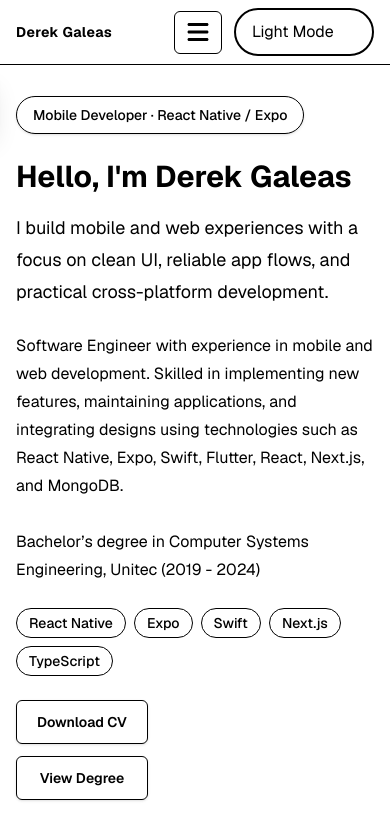
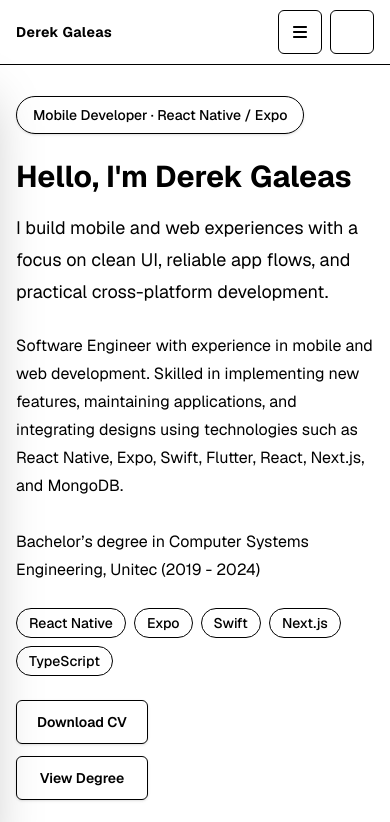
Before and after one commit to DHK2001/portfolio, a Next.js app: page / in a window 390 px wide. Shown: the top 822 px of the page. Built offline with nearby package versions, Linux system fonts and the light colour scheme.

Commit message:
fix menu layout and icon

```diff
--- a/src/app/globals.css
+++ b/src/app/globals.css
@@ -9,7 +9,7 @@
   --secondary-text: #475569;
   --primary-text: #111827;
   --button-text: #ffffff;
-  --menu: rgba(255, 255, 255, 0.95);
+  --menu: #ffffff;
   --highlight: #1d4ed8;
   --icon: #1e293b;
   --cards: #ffffff;
@@ -30,7 +30,7 @@
   --secondary-text: #a8b3c7;
   --primary-text: #f8fafc;
   --button-text: #08111f;
-  --menu: rgba(15, 23, 42, 0.96);
+  --menu: #111827;
   --highlight: #7dd3fc;
   --icon: #f3f4f6;
   --cards: #111827;
--- a/src/app/layout.tsx
+++ b/src/app/layout.tsx
@@ -43,14 +43,14 @@ export default function RootLayout({
         className={`flex min-h-dvh flex-col ${geistSans.variable} ${geistMono.variable}`}
       >
         <header className="fixed left-0 top-0 z-50 w-full border-b border-[color:var(--border)] bg-[color:var(--header-footer)] backdrop-blur">
-          <div className="mx-auto flex h-16 w-full max-w-6xl items-center justify-between gap-6 px-4 sm:px-6">
+          <div className="mx-auto flex h-16 w-full max-w-6xl items-center justify-between gap-3 px-4 sm:gap-6 sm:px-6">
             <a
               href="/"
               className="text-sm font-bold tracking-wide text-[color:var(--primary-text)]"
             >
               Derek Galeas
             </a>
-            <div className="flex items-center gap-3">
+            <div className="flex items-center gap-2 sm:gap-3">
               <NavBar />
               <ThemeToggle />
             </div>
--- a/src/components/NavBar.tsx
+++ b/src/components/NavBar.tsx
@@ -19,7 +19,7 @@ const NavBar = () => {
     return (
       <li
         key={name}
-        className={`text-sm font-medium transition-colors duration-200 hover:text-[var(--highlight)] ${
+        className={`rounded-md px-3 py-3 text-base font-semibold transition-colors duration-200 hover:bg-[color:var(--muted-surface)] hover:text-[var(--highlight)] md:px-0 md:py-0 md:text-sm md:font-medium md:hover:bg-transparent ${
           pathname === link
             ? "text-[var(--highlight)]"
             : "text-[var(--secondary-text)]"
@@ -41,13 +41,12 @@ const NavBar = () => {
         aria-label="Open menu"
         aria-expanded={isOpen}
         aria-controls="mobile-menu"
-        className="rounded-md border border-[color:var(--border)] bg-[color:var(--cards)] p-2 md:hidden"
+        className="relative z-[70] flex h-11 w-11 items-center justify-center rounded-md border border-[color:var(--border)] bg-[color:var(--cards)] text-[color:var(--primary-text)] md:hidden"
         onClick={() => setIsOpen((v) => !v)}
       >
         <FontAwesomeIcon
           icon={isOpen ? faXmark : faBars}
-          size="xl"
-          className="hover:opacity-40"
+          className="h-5 w-5"
         />
       </button>
 
@@ -55,21 +54,21 @@ const NavBar = () => {
         <button
           aria-hidden
           onClick={() => setIsOpen(false)}
-          className="fixed inset-0"
+          className="fixed inset-0 z-[55] bg-black/40 md:hidden"
         />
       )}
 
       <div
         id="mobile-menu"
-        className={`fixed top-16 left-0 h-full w-1/2 max-w-xs
-          border-r border-[color:var(--border)] bg-[var(--menu)] shadow-xl
-          md:hidden z-50
+        className={`fixed left-0 top-16 z-[60] h-[calc(100dvh-4rem)] w-72 max-w-[82vw]
+          border-r border-[color:var(--border)] bg-[var(--menu)] shadow-2xl
+          md:hidden
           transition-transform duration-300 ease-out
           ${isOpen ? "translate-x-0" : "-translate-x-full"}`}
         role="dialog"
         aria-modal="true"
       >
-        <ul className="flex flex-col gap-4 p-4">
+        <ul className="flex flex-col gap-1 p-4">
           {navBarRouterList.map((item) => navButtons(item.path, item.name))}
         </ul>
       </div>
--- a/src/components/ThemeToggle.tsx
+++ b/src/components/ThemeToggle.tsx
@@ -26,11 +26,8 @@ const ThemeToggle = () => {
 
   if (!theme) {
     return (
-      <div
-        className={`relative w-35 h-12 border-2 overflow-hidden
-           rounded-full bg-transparent border-[var(--primary)] flex items-center justify-between px-4 gap-1`}
-      >
-        <h2 className="whitespace-nowrap">Loading...</h2>
+      <div className="flex h-11 w-11 items-center justify-center rounded-md border border-[var(--border)] bg-[color:var(--cards)] sm:w-35 sm:rounded-full sm:border-2 sm:border-[var(--primary)] sm:px-4">
+        <h2 className="hidden whitespace-nowrap sm:block">Loading...</h2>
         <FontAwesomeIcon
           icon={faSpinner}
           size="lg"
@@ -45,12 +42,12 @@ const ThemeToggle = () => {
 
   return (
     <button
+      aria-label={`Switch to ${isLight ? "dark" : "light"} mode`}
       onClick={toggleTheme}
-      className="relative w-35 h-12 border-2 rounded-full overflow-hidden cursor-pointer
-        transition-colors duration-300 bg-transparent border-[var(--primary)]"
+      className="relative flex h-11 w-11 items-center justify-center overflow-hidden rounded-md border border-[color:var(--border)] bg-[color:var(--cards)] transition-colors duration-300 sm:block sm:h-12 sm:w-35 sm:rounded-full sm:border-2 sm:border-[var(--primary)] sm:bg-transparent"
     >
       <div
-        className="absolute top-0 left-0 flex h-full w-fit transition-transform duration-500"
+        className="absolute top-0 left-0 hidden h-full w-fit transition-transform duration-500 sm:flex"
         style={{
           transform: isLight ? "translateX(0%)" : "translateX(-50%)",
         }}
```
